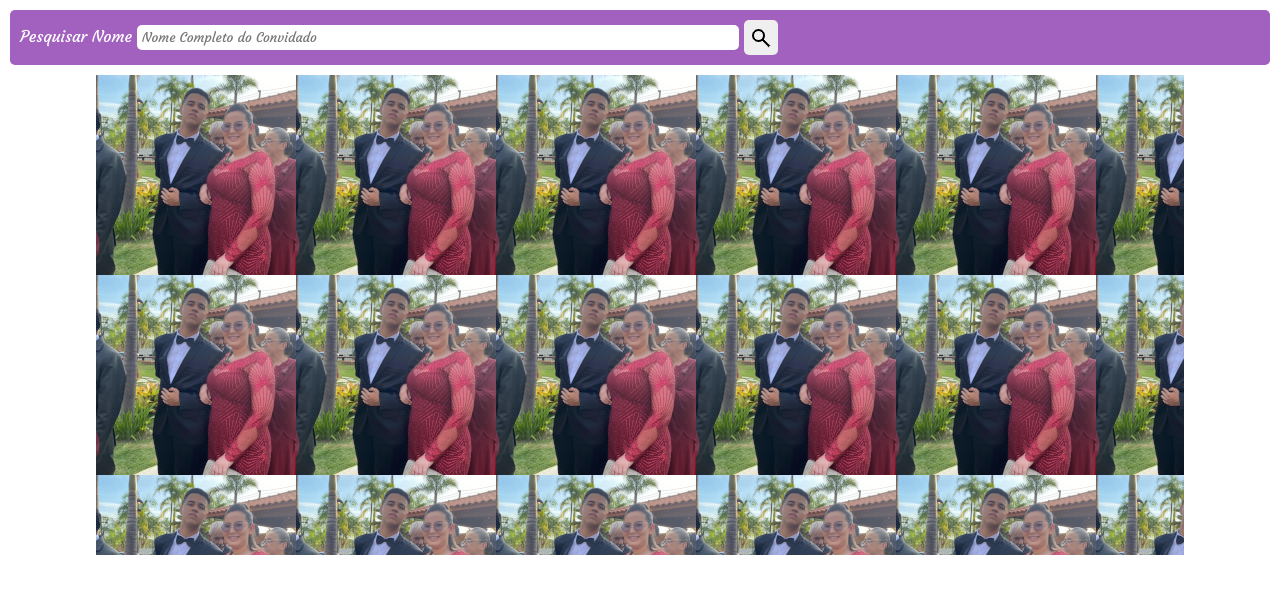
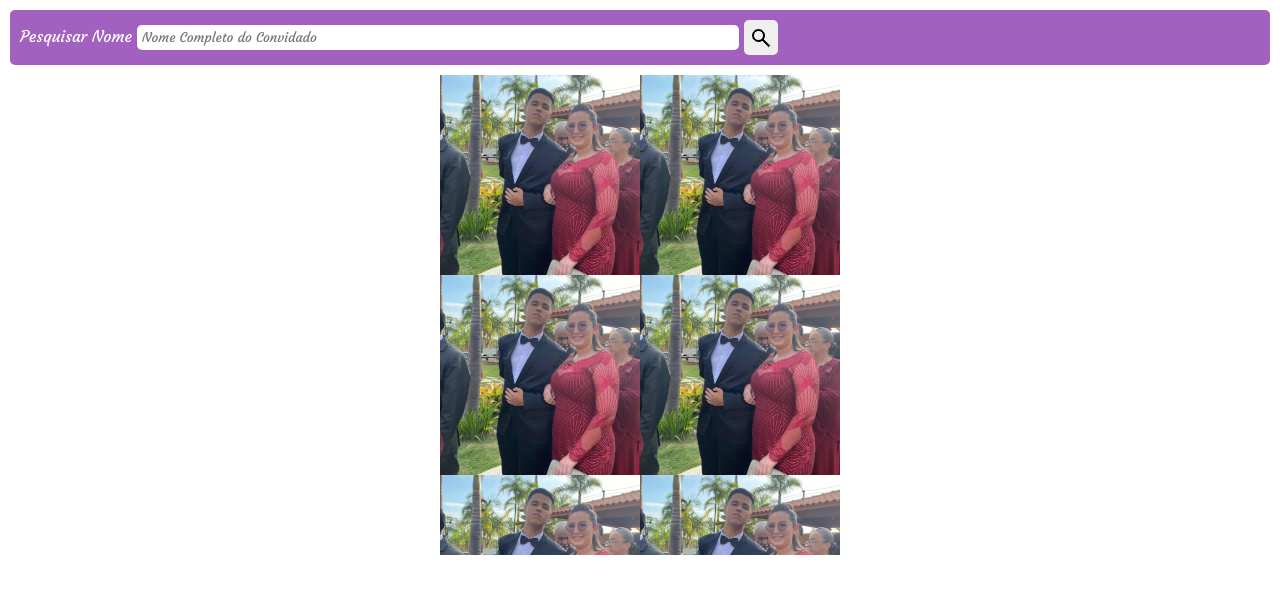
Before and after one commit to Ryk131/D-R, a PHP site: page /app/pesquisa_convidado.php in a window 1280 px wide. Shown: the part 194-800 px from the top of the page. Run offline with PHP 8.4, Linux system fonts and the light colour scheme; some web fonts are replaced.

Commit message:
Update confirm-presenc.css

```diff
--- a/estilos/confirm-presenc.css
+++ b/estilos/confirm-presenc.css
@@ -205,7 +205,7 @@ th {
 #slide {
     display: block;
     margin: auto;
-    width: 85vw;
+    width: 400px;
     height: 60vh;
     transition:background-image 1s;
 }
```
